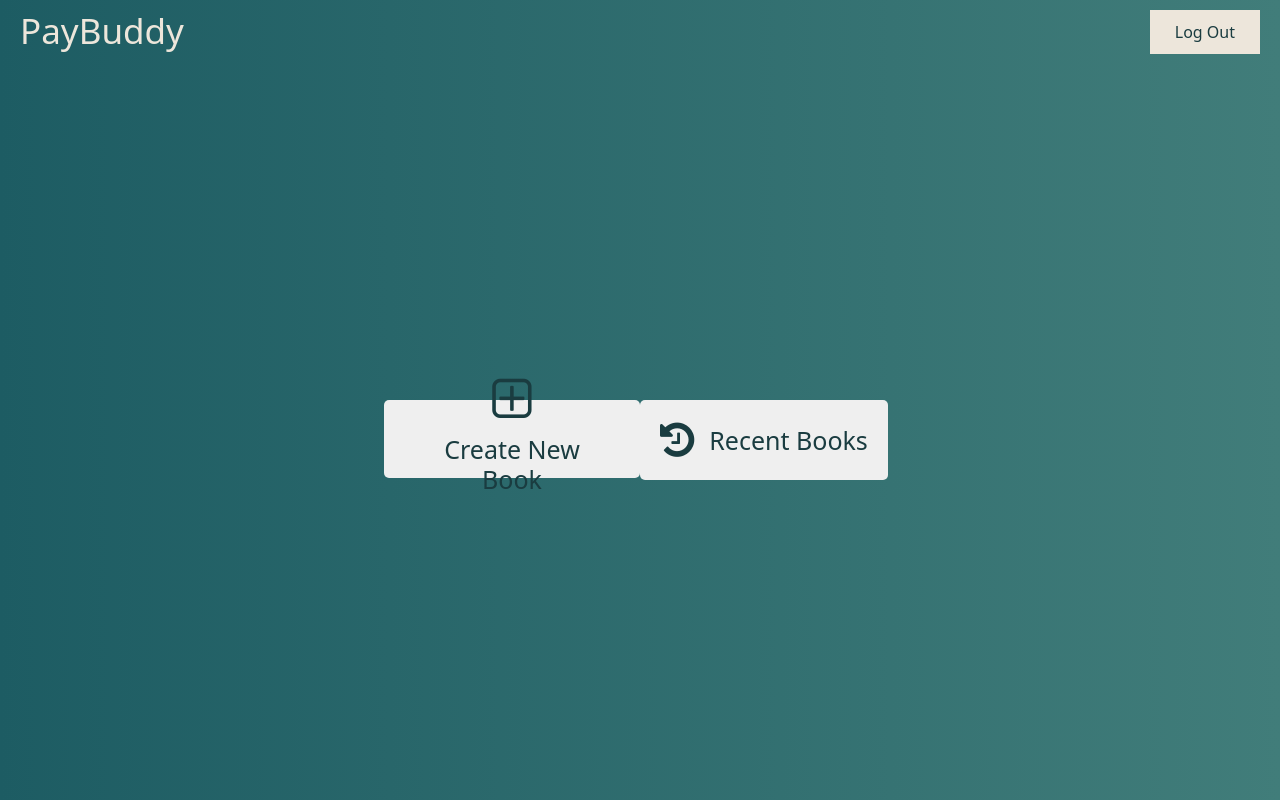
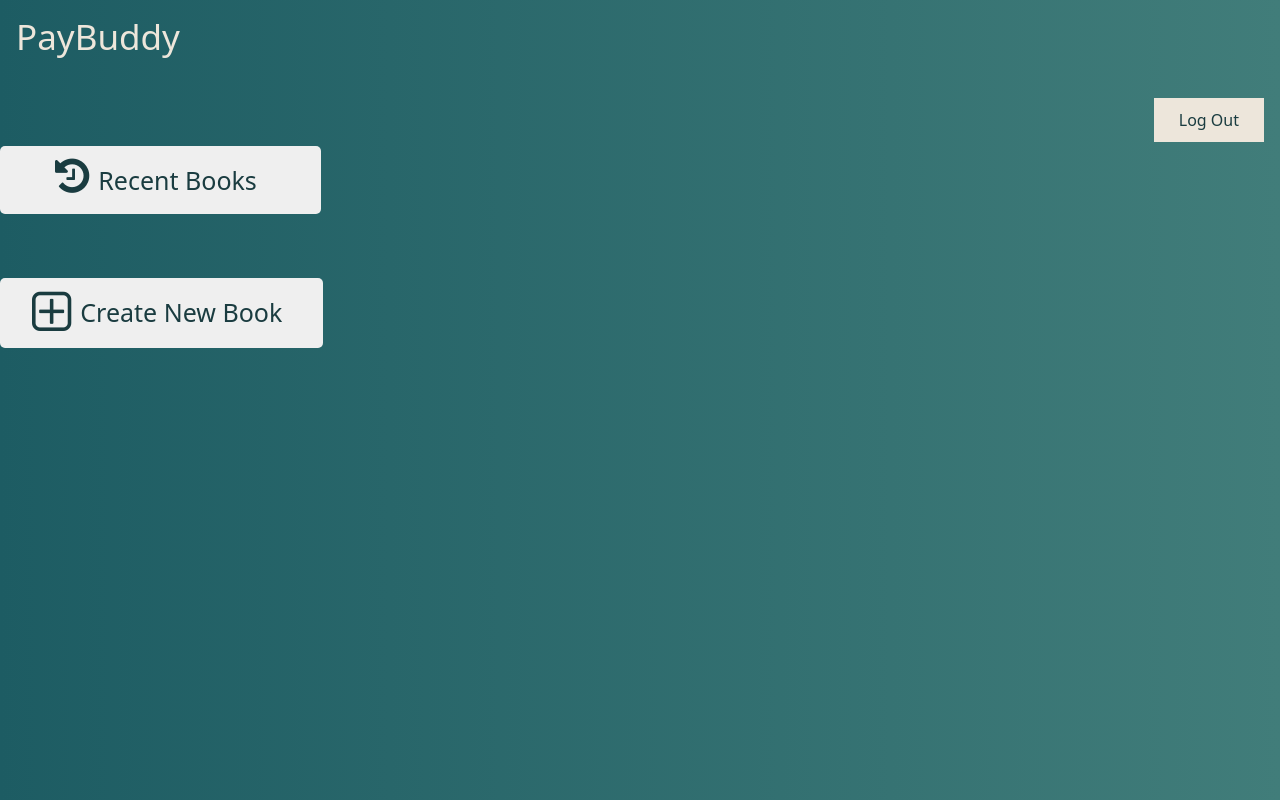
Before and after one commit to Naitik2929/PayBuddy_CE089_CE094_CE118, a PHP site: page /paybook/paybook.html in a window 1280 px wide. Run offline with PHP 8.4, Linux system fonts and the light colour scheme.

Commit message:
Update paybook.css

```diff
--- a/PayBuddy/css/paybook.css
+++ b/PayBuddy/css/paybook.css
@@ -9,18 +9,24 @@ body {
   padding: 0px;
 }
 
-.context {
-  position: absolute;
-  top: 10px;
-  left: 20px;
-}
-
 .context h1 {
   color: #ede6db;
   font-size: 35px;
+  padding: 16px;
+}
+
+.main-containner {
+  display: flex;
+  flex-direction: row;
+  flex-wrap: wrap;
+  position: relative;
+  top: 20%;
+  justify-content: space-around;
+  align-self: flex-end;
 }
 
 .area {
+  position: fixed;
   width: 100%;
   height: 100vh;
   background: -moz-linear-gradient(left, #1d5c63 0, #417d7a 100%);
@@ -42,24 +48,9 @@ a:hover {
   background-color: #e5dccc;
 }
 
-.logout {
-  float: right;
-  padding-right: 20px;
-  padding-top: 10px;
-}
-.recent {
-  /* float: right; */
-  width: 20%;
-  /* padding-top: 45vh; */
-  position: fixed; /* or absolute */
-  top: 50%;
-  left: 50%;
-}
-
 .recent_btn {
-  padding: 20px;
-  display: flex;
-  align-items: center;
+  padding: 10px 55px;
+  display: inline-block;
   justify-content: center;
   align-items: center;
   border-radius: 5px;
@@ -70,21 +61,12 @@ a:hover {
   text-align: center;
   color: #1a3c40;
   border: none;
-}
-.new_book {
-  /* padding-top: 45vh; */
-  width: 20%;
-  /* padding-left: 60vh; */
-  position: fixed; /* or absolute */
-  top: 50%;
-  left: 30%;
+  margin-top: 5%;
 }
 
 .newbook_btn {
-  height: 78px;
-  padding: 20px;
+  padding: 10px 32px;
   display: flex;
-  align-items: center;
   justify-content: center;
   align-items: center;
   border-radius: 5px;
@@ -95,16 +77,23 @@ a:hover {
   text-align: center;
   color: #1a3c40;
   border: none;
+  margin-top: 5%;
 }
+
 .ct {
   float: right;
   padding: 9px;
   cursor: pointer;
 }
+
 .r {
-  margin-left: 15px;
+  float: right;
+  padding: 9px;
   cursor: pointer;
 }
-.container{
-  margin-top: 10vh;
+
+.logout {
+  float: right;
+  padding: 16px;
+
 }
```
